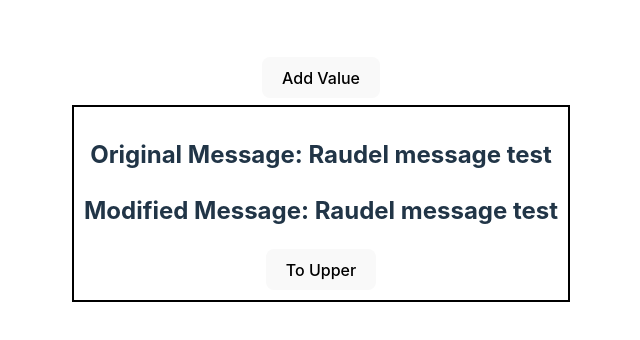
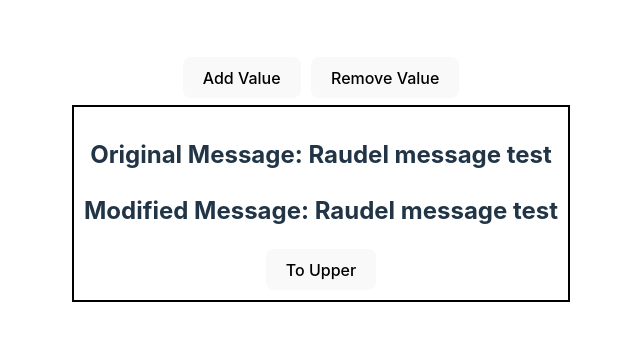
Before and after one commit to raudelravelo91/vite-app, a React (Vite) app: page / in a window 1280 px wide. Shown: the top 340 px of the page, without its empty margins (319-959 px from the left). Built offline with nearby package versions, Linux system fonts and the light colour scheme.

Commit message:
add remove button

```diff
--- a/src/components/Panel.tsx
+++ b/src/components/Panel.tsx
@@ -13,10 +13,16 @@ function Panel({ children }: Props) {
         setElements(newElements);
     }
 
+    function handleRemove() {
+        const newElements = elements.slice(0, -1);
+        setElements(newElements);
+    }
+
     return (
         <div style={{ margin: 'auto', marginTop: '20px', minHeight: '100vh', overflow: 'auto' }}>
-            <div>
+            <div style={{ display: 'flex', justifyContent: 'center' }}>
                 <button style={{ margin: '5px' }} onClick={handleClick}>Add Value</button>
+                <button style={{ margin: '5px' }} onClick={handleRemove}>Remove Value</button>
             </div>
             <div>
                 {elements.map((value, index) => (
```
